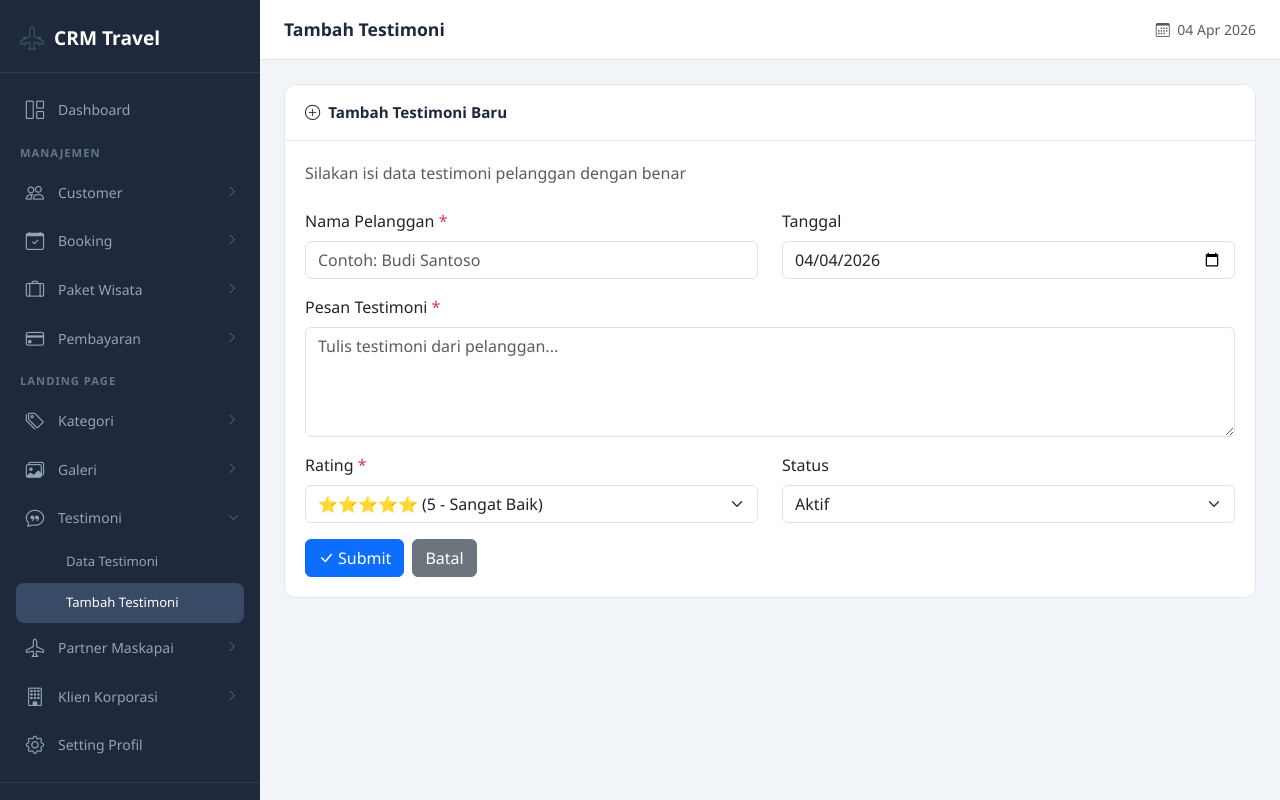
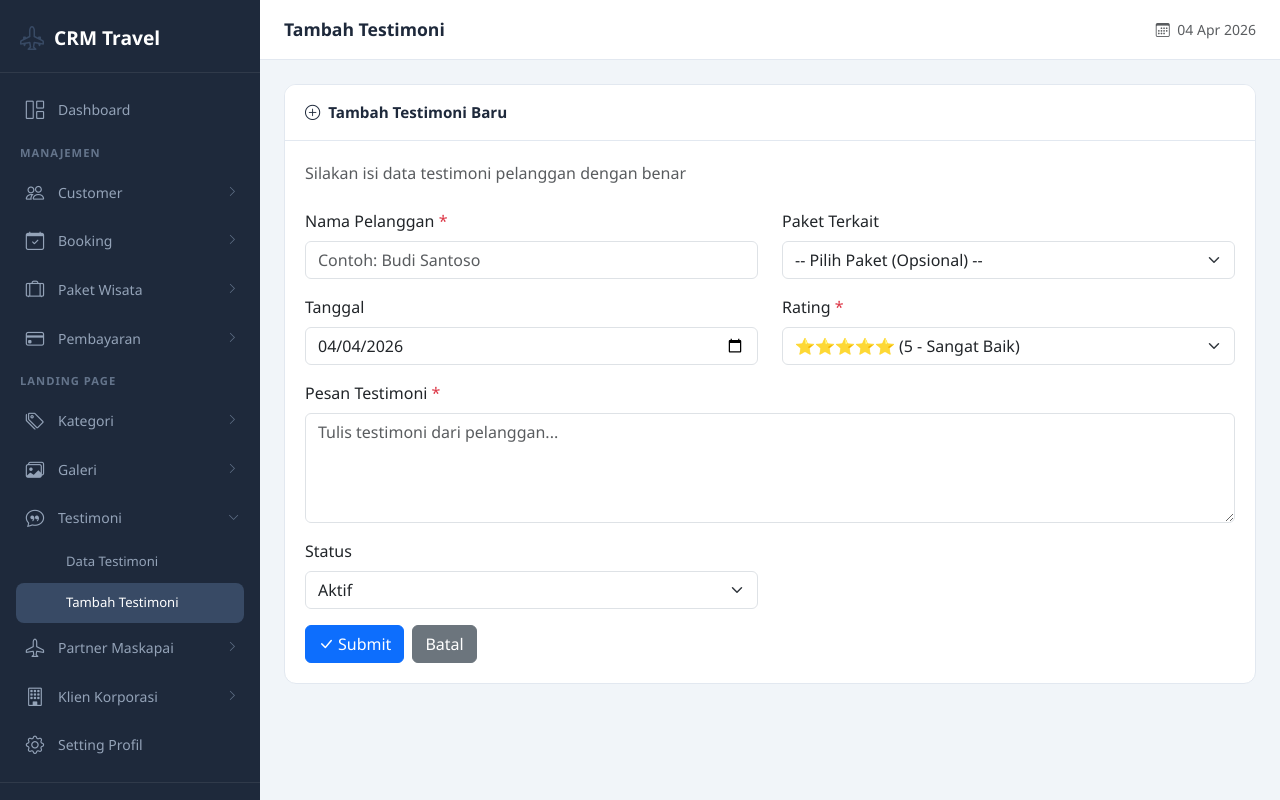
Before and after one commit to FAYnim/SND-Tour-Travel, a PHP site: page /dashboard/manajemen-testimoni in a window 1280 px wide. Run offline with PHP 8.4, Linux system fonts and the light colour scheme; a user stored in the database is signed in; tables that the repository leaves empty hold one stand-in row (values such as "Sample post").

Commit message:
feat: paket id in testimoni

```diff
--- a/dashboard/data/schema.sql
+++ b/dashboard/data/schema.sql
@@ -178,7 +178,8 @@ CREATE TABLE `testimoni` (
   `pesan` text NOT NULL,
   `rating` int(1) NOT NULL DEFAULT 5,
   `status` enum('Aktif','Tidak Aktif') DEFAULT 'Aktif',
-  `tanggal` date DEFAULT curdate()
+  `tanggal` date DEFAULT curdate(),
+  `paket_id` int(11) DEFAULT NULL
 ) ENGINE=InnoDB DEFAULT CHARSET=utf8mb4 COLLATE=utf8mb4_general_ci;
 
 -- --------------------------------------------------------
--- a/dashboard/manajemen-testimoni.php
+++ b/dashboard/manajemen-testimoni.php
@@ -3,6 +3,15 @@ include 'config.php';
 
 if($_SESSION['login'] != true) {
     header("Location: login");
+}
+
+// Ambil semua data paket untuk dropdown
+$paketList = [];
+$result = $koneksi->query("SELECT id, nama_paket FROM manajemen_paket ORDER BY nama_paket ASC");
+if ($result) {
+    while ($row = $result->fetch_assoc()) {
+        $paketList[] = $row;
+    }
 }
 
 $page_title = 'Tambah Testimoni';
@@ -73,15 +82,20 @@ $current_page = pathinfo($_SERVER['SCRIPT_NAME'], PATHINFO_FILENAME);
                                         <input type="text" class="form-control" id="nama_pelanggan" name="nama_pelanggan" placeholder="Contoh: Budi Santoso" required>
                                     </div>
                                     <div class="col-md-6 mb-3">
+                                        <label for="paket_id" class="form-label">Paket Terkait</label>
+                                        <select class="form-select" id="paket_id" name="paket_id">
+                                            <option value="">-- Pilih Paket (Opsional) --</option>
+                                            <?php foreach($paketList as $p): ?>
+                                                <option value="<?php echo $p['id']; ?>"><?php echo htmlspecialchars($p['nama_paket']); ?></option>
+                                            <?php endforeach; ?>
+                                        </select>
+                                    </div>
+                                </div>
+                                <div class="row">
+                                    <div class="col-md-6 mb-3">
                                         <label for="tanggal" class="form-label">Tanggal</label>
                                         <input type="date" class="form-control" id="tanggal" name="tanggal" value="<?php echo date('Y-m-d'); ?>">
                                     </div>
-                                </div>
-                                <div class="mb-3">
-                                    <label for="pesan" class="form-label">Pesan Testimoni <span class="text-danger">*</span></label>
-                                    <textarea class="form-control" id="pesan" name="pesan" rows="4" placeholder="Tulis testimoni dari pelanggan..." required></textarea>
-                                </div>
-                                <div class="row">
                                     <div class="col-md-6 mb-3">
                                         <label for="rating" class="form-label">Rating <span class="text-danger">*</span></label>
                                         <select class="form-select" id="rating" name="rating" required>
@@ -92,6 +106,12 @@ $current_page = pathinfo($_SERVER['SCRIPT_NAME'], PATHINFO_FILENAME);
                                             <option value="1">⭐ (1 - Buruk)</option>
                                         </select>
                                     </div>
+                                </div>
+                                <div class="mb-3">
+                                    <label for="pesan" class="form-label">Pesan Testimoni <span class="text-danger">*</span></label>
+                                    <textarea class="form-control" id="pesan" name="pesan" rows="4" placeholder="Tulis testimoni dari pelanggan..." required></textarea>
+                                </div>
+                                <div class="row">
                                     <div class="col-md-6 mb-3">
                                         <label for="status" class="form-label">Status</label>
                                         <select class="form-select" id="status" name="status">
```
Also changed, not shown: dashboard/src/api/submit-manajemen-testimoni.php (+7 -2 lines).
